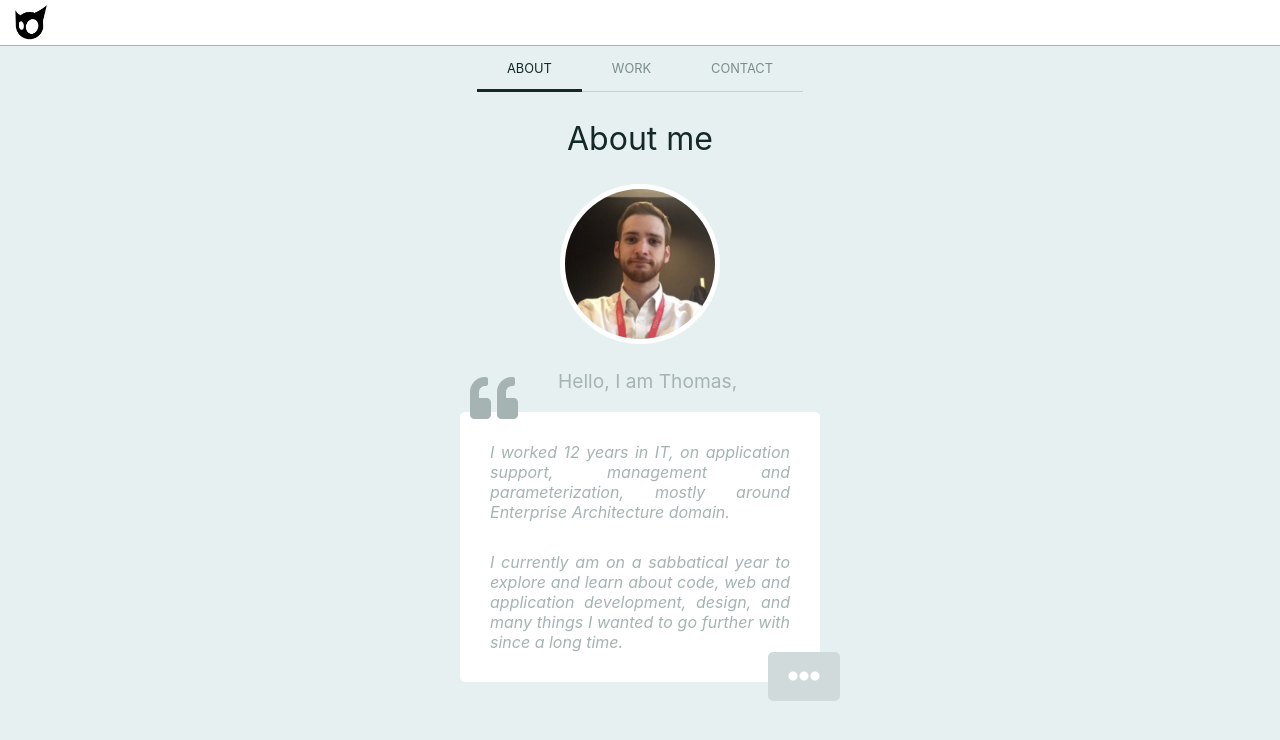
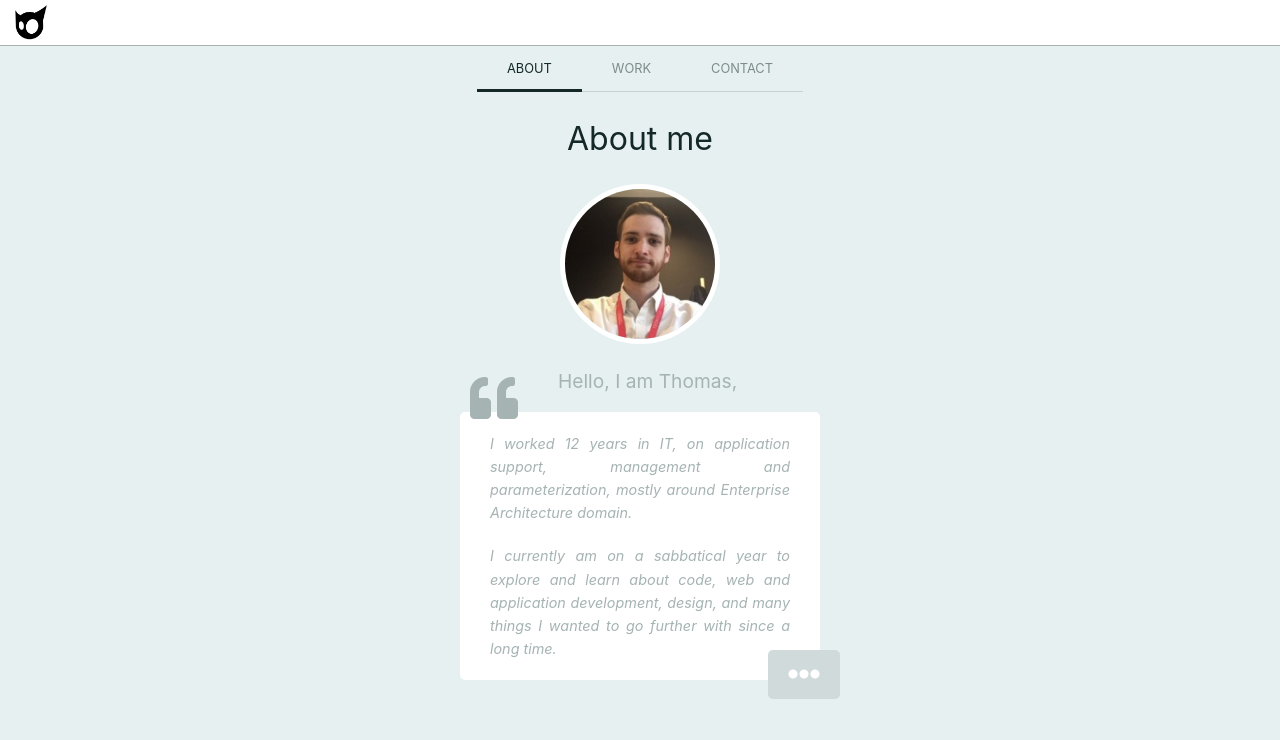
Before and after one commit to gnomeWarthas/Presente, a React (Create React App) app: page / in a window 1280 px wide. Shown: the top 740 px of the page. Built offline with nearby package versions, Linux system fonts and the light colour scheme.

Commit message:
change: About text : line height and font size

```diff
--- a/src/App.css
+++ b/src/App.css
@@ -85,12 +85,14 @@ section h1{
   width:360px;
   text-align:justify;
   border-radius:5px;
+  font-size: 0.9em;
+  line-height: 1.6;
   font-style: italic;
   color:var(--background-color-more);
   background-color: white;
 }
 #aboutText p{
-  margin:30px;
+  margin:20px 30px;
 }
 #aboutText a{
   text-decoration: underline;
```
